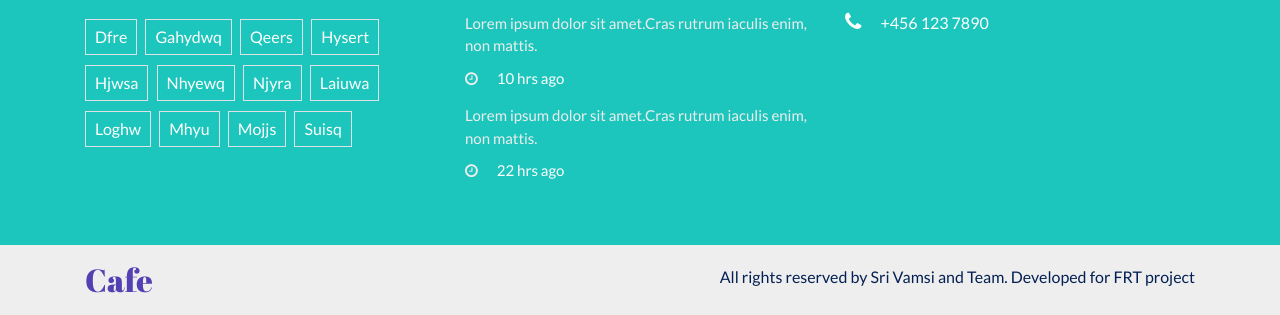
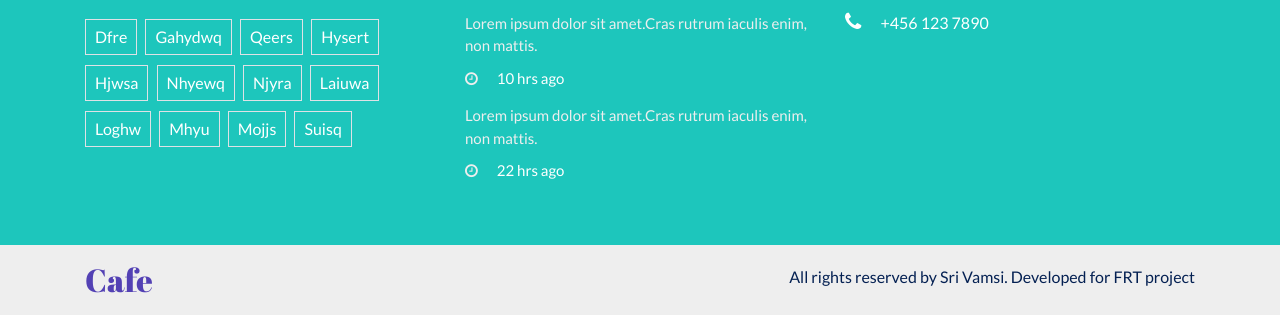
Before and after one commit to urstrulysri30/Frtproject1, a plain HTML site: page index.html in a window 1280 px wide. Shown: the part 8418-8733 px from the top of the page. Drawn offline with Linux system fonts and the light colour scheme.

Commit message:
Update index.html

```diff
--- a/index.html
+++ b/index.html
@@ -787,7 +787,7 @@
                     </h2>
                 </div>
                 <div class="col-lg-6 cpy-right text-lg-right text-center">
-                    <p>All rights reserved by Sri Vamsi and Team. Developed for FRT project</p>
+                    <p>All rights reserved by Sri Vamsi. Developed for FRT project</p>
                 </div>
             </div>
         </div>
```
